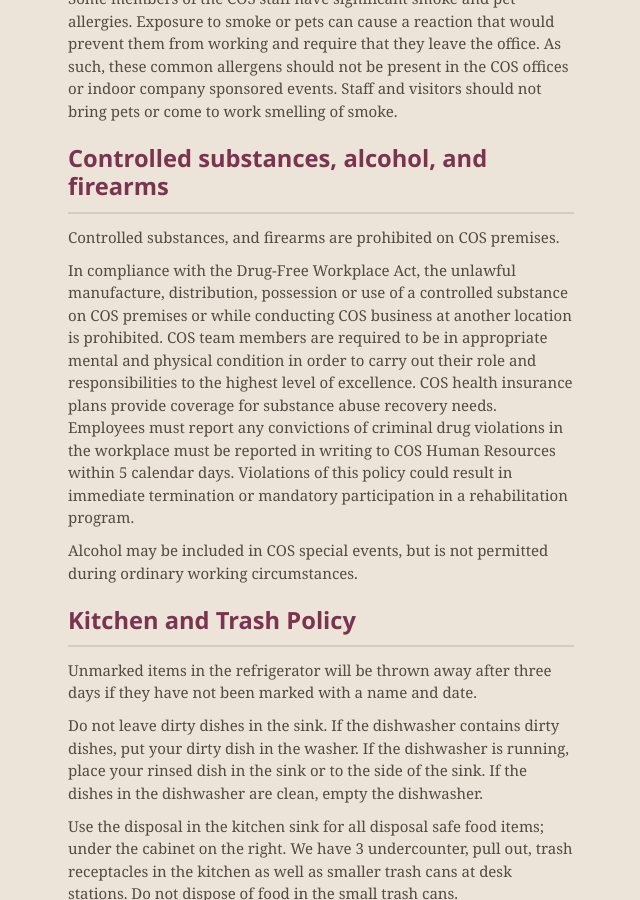
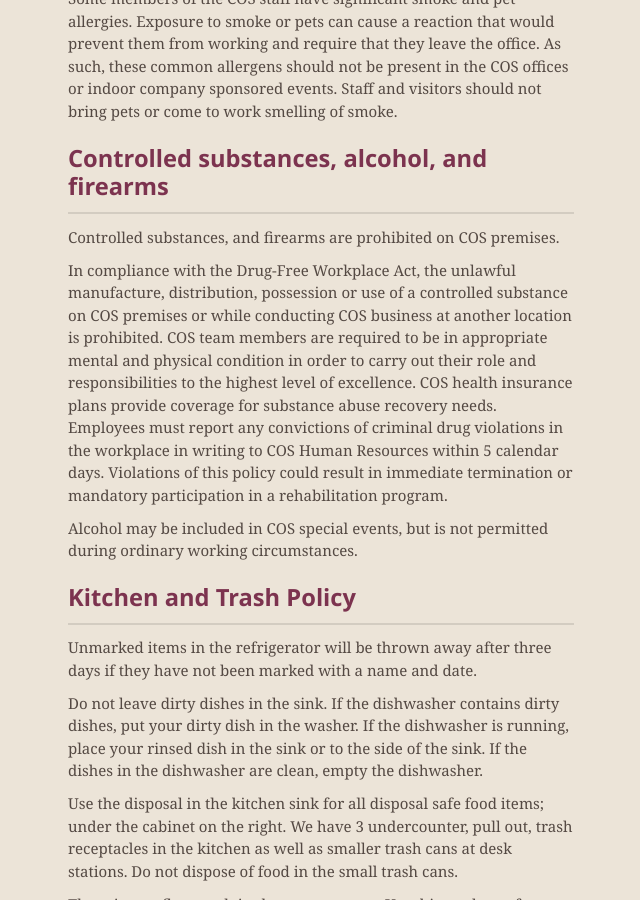
Before and after one commit to CenterForOpenScience/Policies-and-Procedures, a Jekyll site: the page built from index.md, in a window 1280 px wide and 900 px high, scrolled down 12578 px. Shown: the whole window, without its empty margins (319-959 px from the left). Built offline with Jekyll 4.4.1, drawn with Linux system fonts in a browser that asks for light colours; nearby versions of some CDN libraries; our own code applies the rules of GitHub Pages for plain Markdown files.

Commit message:
Remove extraneous words in controlled substances.

```diff
--- a/index.md
+++ b/index.md
@@ -286,7 +286,7 @@
 
 Controlled substances, and firearms are prohibited on COS premises.
 
-In compliance with the Drug-Free Workplace Act, the unlawful manufacture, distribution, possession or use of a controlled substance on COS premises or while conducting COS business at another location is prohibited.  COS team members are required to be in appropriate mental and physical condition in order to carry out their role and responsibilities to the highest level of excellence. COS health insurance plans provide coverage for substance abuse recovery needs. Employees must report any convictions of criminal drug violations in the workplace must be reported in writing to COS Human Resources within 5 calendar days. Violations of this policy could result in immediate termination or mandatory participation in a rehabilitation program.
+In compliance with the Drug-Free Workplace Act, the unlawful manufacture, distribution, possession or use of a controlled substance on COS premises or while conducting COS business at another location is prohibited.  COS team members are required to be in appropriate mental and physical condition in order to carry out their role and responsibilities to the highest level of excellence. COS health insurance plans provide coverage for substance abuse recovery needs. Employees must report any convictions of criminal drug violations in the workplace in writing to COS Human Resources within 5 calendar days. Violations of this policy could result in immediate termination or mandatory participation in a rehabilitation program.
 
 Alcohol may be included in COS special events, but is not permitted during ordinary working circumstances.
 
```
